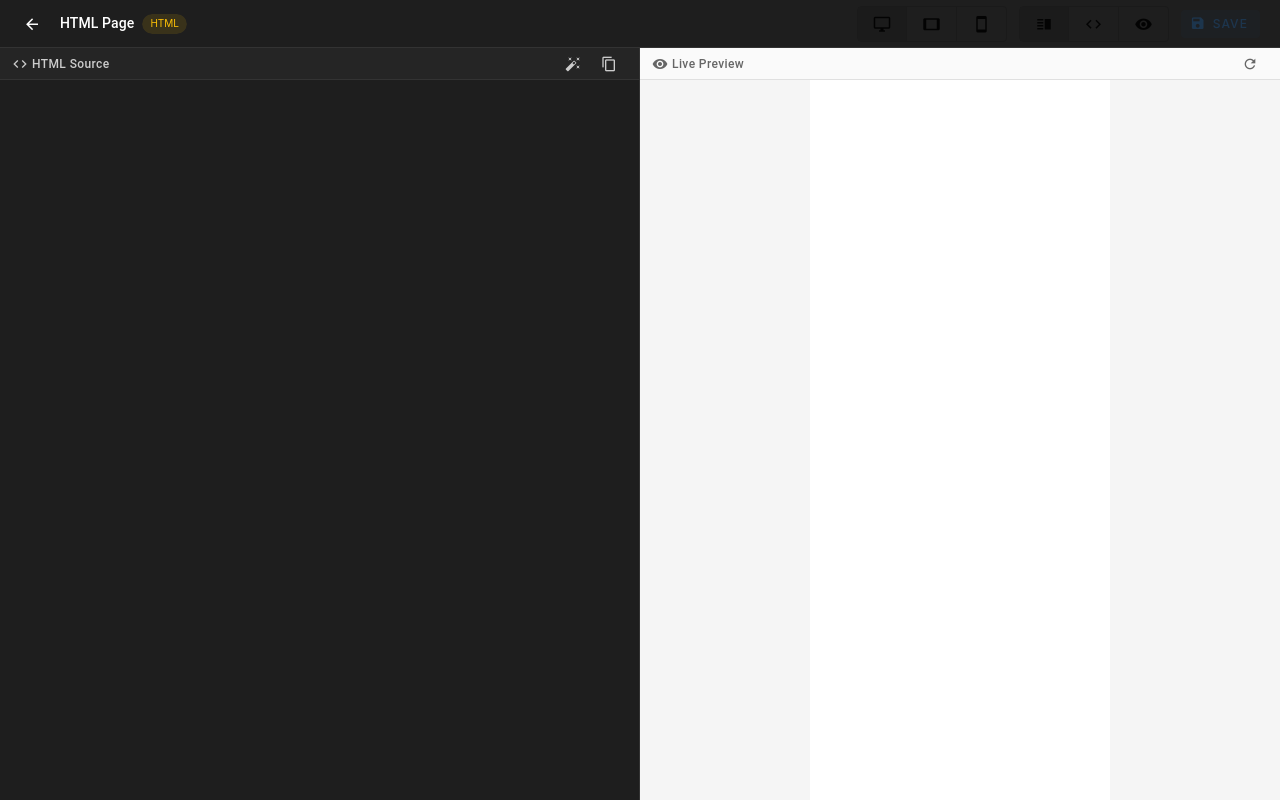
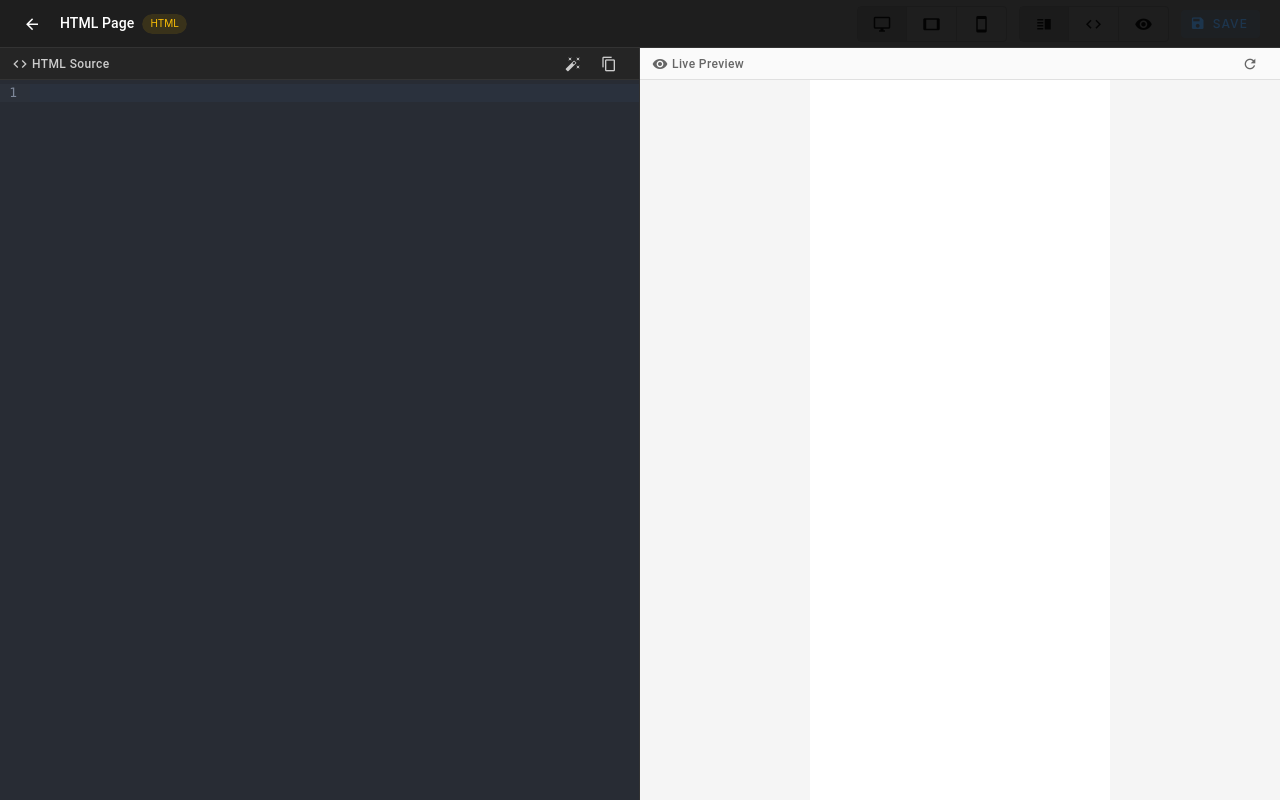
Before and after one commit to okhmat-anton/ai-business-advisor-websites, a Vue app in the folder frontend/: page /html-editor/1/1 in a window 1280 px wide. Built offline with nearby package versions, Linux system fonts and the light colour scheme.

Commit message:
Enhance HTML editor: integrate CodeMirror for improved editing experience and update dependencies

```diff
--- a/frontend/src/pages/HtmlEditorPage.vue
+++ b/frontend/src/pages/HtmlEditorPage.vue
@@ -63,15 +63,7 @@
             <v-icon size="16">mdi-content-copy</v-icon>
           </v-btn>
         </div>
-        <textarea
-          ref="codeEditor"
-          v-model="htmlCode"
-          class="code-textarea"
-          spellcheck="false"
-          wrap="off"
-          @input="onCodeChange"
-          @keydown.tab.prevent="insertTab"
-        />
+        <div ref="editorContainer" class="code-editor-container" />
       </div>
 
       <!-- Preview panel -->
@@ -104,10 +96,21 @@
 </template>
 
 <script setup lang="ts">
-import { ref, computed, onMounted, onUnmounted, watch } from 'vue'
+import { ref, computed, onMounted, onUnmounted, watch, shallowRef, nextTick } from 'vue'
 import { useRoute, useRouter } from 'vue-router'
 import { useSiteStore } from '@/stores/siteStore'
 import { DEVICE_SIZES } from '@/types/editor'
+
+// CodeMirror imports
+import { EditorView, keymap, lineNumbers, highlightActiveLine, highlightActiveLineGutter, drawSelection, rectangularSelection, crosshairCursor, dropCursor } from '@codemirror/view'
+import { EditorState } from '@codemirror/state'
+import { html } from '@codemirror/lang-html'
+import { oneDark } from '@codemirror/theme-one-dark'
+import { defaultKeymap, indentWithTab, history, historyKeymap } from '@codemirror/commands'
+import { syntaxHighlighting, defaultHighlightStyle, indentOnInput, bracketMatching, foldGutter, foldKeymap } from '@codemirror/language'
+import { closeBrackets, closeBracketsKeymap, autocompletion, completionKeymap } from '@codemirror/autocomplete'
+import { highlightSelectionMatches, searchKeymap } from '@codemirror/search'
+import { lintKeymap } from '@codemirror/lint'
 
 const route = useRoute()
 const router = useRouter()
@@ -122,8 +125,8 @@ const deviceMode = ref('desktop')
 const layout = ref<'split' | 'code' | 'preview'>('split')
 
 // Refs
-const codeEditor = ref<HTMLTextAreaElement | null>(null)
-const previewIframe = ref<HTMLIFrameElement | null>(null)
+const editorContainer = ref<HTMLDivElement | null>(null)
+const editorView = shallowRef<EditorView | null>(null)
 
 // Snackbar
 const showSnackbar = ref(false)
@@ -146,14 +149,99 @@ const previewContainerStyle = computed(() => {
   }
 })
 
-function onCodeChange() {
-  isDirty.value = htmlCode.value !== originalHtml.value
+/** Initialize CodeMirror 6 editor */
+function initEditor(initialContent: string) {
+  if (!editorContainer.value) return
 
-  // Debounced preview update (300ms)
-  if (previewTimeout) clearTimeout(previewTimeout)
-  previewTimeout = setTimeout(() => {
-    previewHtml.value = htmlCode.value
-  }, 300)
+  const updateListener = EditorView.updateListener.of((update) => {
+    if (update.docChanged) {
+      htmlCode.value = update.state.doc.toString()
+      isDirty.value = htmlCode.value !== originalHtml.value
+
+      // Debounced preview update
+      if (previewTimeout) clearTimeout(previewTimeout)
+      previewTimeout = setTimeout(() => {
+        previewHtml.value = htmlCode.value
+      }, 300)
+    }
+  })
+
+  // Save shortcut (Ctrl/Cmd+S)
+  const saveKeymap = keymap.of([{
+    key: 'Mod-s',
+    run: () => {
+      if (isDirty.value) save()
+      return true
+    },
+  }])
+
+  const state = EditorState.create({
+    doc: initialContent,
+    extensions: [
+      // Core
+      lineNumbers(),
+      highlightActiveLineGutter(),
+      history(),
+      foldGutter(),
+      drawSelection(),
+      dropCursor(),
+      EditorState.allowMultipleSelections.of(true),
+      indentOnInput(),
+      bracketMatching(),
+      closeBrackets(),
+      autocompletion(),
+      rectangularSelection(),
+      crosshairCursor(),
+      highlightActiveLine(),
+      highlightSelectionMatches(),
+
+      // Keymaps
+      saveKeymap,
+      keymap.of([
+        ...closeBracketsKeymap,
+        ...defaultKeymap,
+        ...searchKeymap,
+        ...historyKeymap,
+        ...foldKeymap,
+        ...completionKeymap,
+        ...lintKeymap,
+        indentWithTab,
+      ]),
+
+      // Language — HTML with embedded CSS & JS highlighting
+      html(),
+      syntaxHighlighting(defaultHighlightStyle, { fallback: true }),
+
+      // Theme
+      oneDark,
+      EditorView.theme({
+        '&': { height: '100%', fontSize: '13px' },
+        '.cm-scroller': { overflow: 'auto', fontFamily: "'JetBrains Mono', 'Fira Code', 'Consolas', 'Monaco', monospace" },
+        '.cm-gutters': { backgroundColor: '#1e1e1e', borderRight: '1px solid #333' },
+        '.cm-activeLineGutter': { backgroundColor: '#2a2a2a' },
+      }),
+
+      // Change listener
+      updateListener,
+
+      // Tab size
+      EditorState.tabSize.of(2),
+    ],
+  })
+
+  editorView.value = new EditorView({
+    state,
+    parent: editorContainer.value,
+  })
+}
+
+/** Set editor content programmatically (without triggering change events) */
+function setEditorContent(content: string) {
+  const view = editorView.value
+  if (!view) return
+  view.dispatch({
+    changes: { from: 0, to: view.state.doc.length, insert: content },
+  })
 }
 
 function refreshPreview() {
@@ -163,44 +251,27 @@ function refreshPreview() {
   }, 50)
 }
 
-function insertTab(e: KeyboardEvent) {
-  const textarea = e.target as HTMLTextAreaElement
-  const start = textarea.selectionStart
-  const end = textarea.selectionEnd
-  htmlCode.value = htmlCode.value.substring(0, start) + '  ' + htmlCode.value.substring(end)
-  // Restore cursor position
-  setTimeout(() => {
-    textarea.selectionStart = textarea.selectionEnd = start + 2
-  }, 0)
-  onCodeChange()
-}
-
 function formatHtml() {
-  // Simple HTML formatting: indent nested tags
   try {
     let formatted = htmlCode.value
-    // Basic formatting: add newlines after closing tags and before opening tags
     formatted = formatted
       .replace(/>\s*</g, '>\n<')
       .replace(/(<[^/][^>]*>)\n/g, '$1\n')
 
-    // Re-indent
     const lines = formatted.split('\n')
     let indent = 0
     const result: string[] = []
     for (const line of lines) {
       const trimmed = line.trim()
       if (!trimmed) continue
-      // Decrease indent for closing tags
       if (trimmed.startsWith('</')) indent = Math.max(0, indent - 1)
       result.push('  '.repeat(indent) + trimmed)
-      // Increase indent for opening tags (not self-closing)
       if (trimmed.match(/^<[^/!][^>]*[^/]>/) && !trimmed.match(/^<(br|hr|img|input|meta|link)/i)) {
         indent++
       }
     }
-    htmlCode.value = result.join('\n')
-    onCodeChange()
+    const newCode = result.join('\n')
+    setEditorContent(newCode)
     notify('HTML formatted', 'success')
   } catch {
     notify('Format failed', 'error')
@@ -245,14 +316,6 @@ function notify(text: string, color = 'success') {
   showSnackbar.value = true
 }
 
-// Keyboard shortcuts
-function onKeyDown(e: KeyboardEvent) {
-  if ((e.metaKey || e.ctrlKey) && e.key === 's') {
-    e.preventDefault()
-    if (isDirty.value) save()
-  }
-}
-
 onMounted(async () => {
   const siteId = route.params.siteId as string
   const pageId = route.params.pageId as string
@@ -271,20 +334,23 @@ onMounted(async () => {
   originalHtml.value = content
   previewHtml.value = content
 
-  document.addEventListener('keydown', onKeyDown)
+  // Initialize CodeMirror after DOM is ready
+  await nextTick()
+  initEditor(content)
 })
 
 onUnmounted(() => {
-  document.removeEventListener('keydown', onKeyDown)
   if (previewTimeout) clearTimeout(previewTimeout)
+  editorView.value?.destroy()
 })
 
 // Watch for page changes (navigating between pages)
 watch(() => siteStore.currentPage, (page) => {
   if (page?.htmlContent !== undefined) {
-    htmlCode.value = page.htmlContent || ''
-    originalHtml.value = page.htmlContent || ''
-    previewHtml.value = page.htmlContent || ''
+    const content = page.htmlContent || ''
+    originalHtml.value = content
+    previewHtml.value = content
+    setEditorContent(content)
     isDirty.value = false
   }
 })
@@ -342,25 +408,17 @@ watch(() => siteStore.currentPage, (page) => {
   flex-shrink: 0;
 }
 
-.code-textarea {
+.code-editor-container {
   flex: 1;
-  width: 100%;
-  resize: none;
-  border: none;
-  outline: none;
-  padding: 16px;
-  font-family: 'JetBrains Mono', 'Fira Code', 'Consolas', 'Monaco', monospace;
-  font-size: 13px;
-  line-height: 1.6;
-  color: #d4d4d4;
-  background: #1e1e1e;
-  tab-size: 2;
-  white-space: pre;
-  overflow: auto;
+  overflow: hidden;
 }
 
-.code-textarea:focus {
-  outline: none;
+.code-editor-container :deep(.cm-editor) {
+  height: 100%;
+}
+
+.code-editor-container :deep(.cm-scroller) {
+  overflow: auto;
 }
 
 .preview-panel {
```
Also changed, not shown: frontend/package.json (+7 -0 lines), 1 other file (tests, documents, lock files or other folders).
